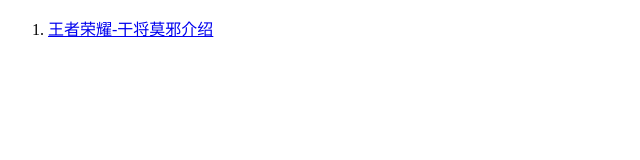
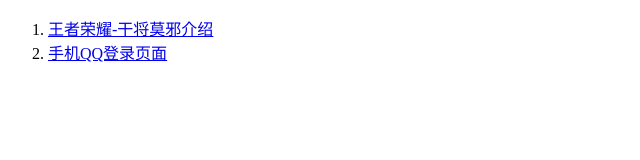
Before and after one commit to panpt/unit-1, a plain HTML site: page index.html in a window 1280 px wide. Shown: the whole page, without its empty margins (0-640 px from the left). Drawn offline with Linux system fonts and the light colour scheme.

Commit message:
作业主页加入QQ登录链接地址

```diff
--- a/index.html
+++ b/index.html
@@ -10,6 +10,7 @@
 <body>
     <ol>
         <li id="class1"><a href="./gjmy/index.html" target="_blank">王者荣耀-干将莫邪介绍</a></li>
+        <li id="class1"><a href="./qq/index.html" target="_blank">手机QQ登录页面</a></li>
     </ol>
 </body>
 </html>
```
